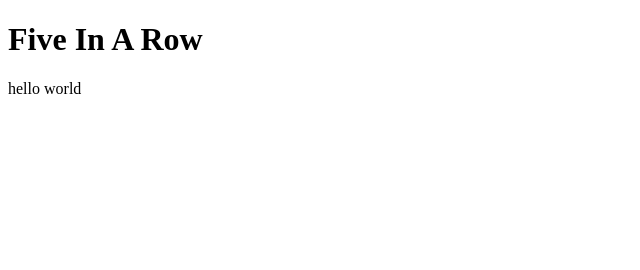
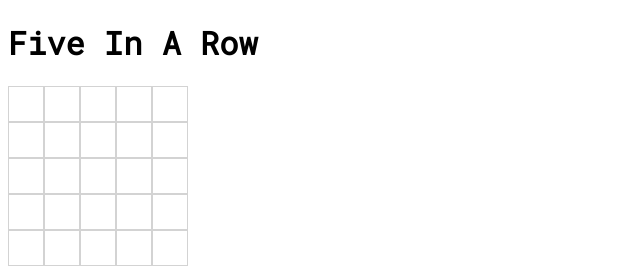
Before and after one commit to geoffreyhale/five-in-a-row, a website built with Parcel: page src/index.html in a window 1280 px wide. Shown: the whole page, without its empty margins (0-640 px from the left). Built offline with nearby package versions, Linux system fonts and the light colour scheme.

Commit message:
minimal ui prototype

```diff
--- a/src/index.html
+++ b/src/index.html
@@ -3,10 +3,67 @@
     <head>
         <meta charset="utf-8">
         <title>Five In A Row</title>
+        <link href="https://fonts.googleapis.com/css?family=Roboto+Mono" rel="stylesheet">
+        <style>
+            * {
+                font-family: 'Roboto Mono', monospace;
+            }
+            table {
+                border-spacing: 0;
+                /*border-collapse: collapse;*/
+            }
+            td {
+                border: 1px solid lightgrey;
+                height: 32px;
+                width: 32px;
+                text-align: center;
+                font-size: 24px;
+            }
+        </style>
     </head>
     <body>
         <h1>Five In A Row</h1>
-        <div id="game"></div>
+        <div id="game">
+            <table>
+                <tbody>
+                <tr>
+                    <td></td>
+                    <td></td>
+                    <td></td>
+                    <td></td>
+                    <td></td>
+                </tr>
+                <tr>
+                    <td></td>
+                    <td></td>
+                    <td></td>
+                    <td></td>
+                    <td></td>
+                </tr>
+                <tr>
+                    <td></td>
+                    <td></td>
+                    <td></td>
+                    <td></td>
+                    <td></td>
+                </tr>
+                <tr>
+                    <td></td>
+                    <td></td>
+                    <td></td>
+                    <td></td>
+                    <td></td>
+                </tr>
+                <tr>
+                    <td></td>
+                    <td></td>
+                    <td></td>
+                    <td></td>
+                    <td></td>
+                </tr>
+                </tbody>
+            </table>
+        </div>
         <script src="js/index.js"></script>
     </body>
 </html>
--- a/src/js/index.js
+++ b/src/js/index.js
@@ -1,6 +1,8 @@
-const gameWindow = document.createElement('div');
-gameWindow.appendChild(document.createTextNode('hello world'));
+let nextClick = 'x';
 
 window.onload = (() => {
-    document.getElementById('game').appendChild(gameWindow);
+    const tds = document.body.getElementsByTagName('td');
+    for (let i = 0; i < tds.length; i++) {
+        tds[i].onclick = function() { tds[i].innerHTML = 'x'; };
+    }
 });
```
